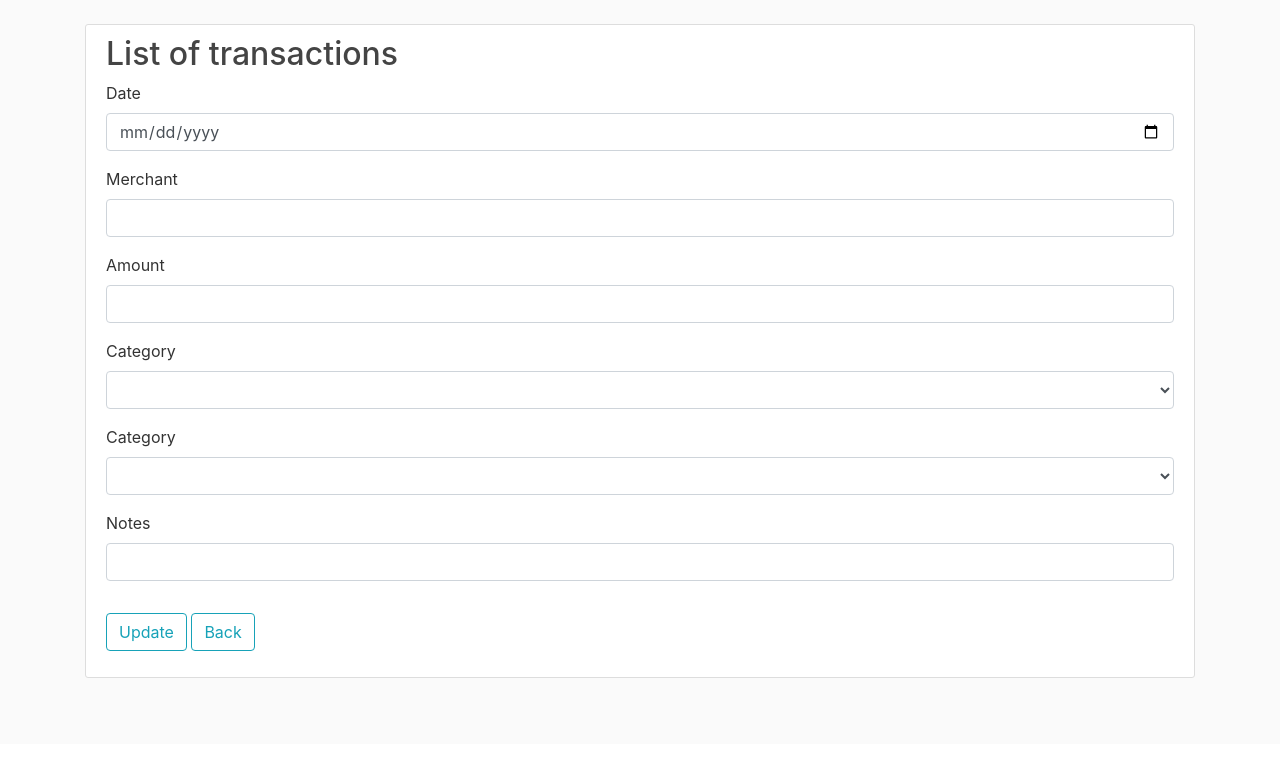
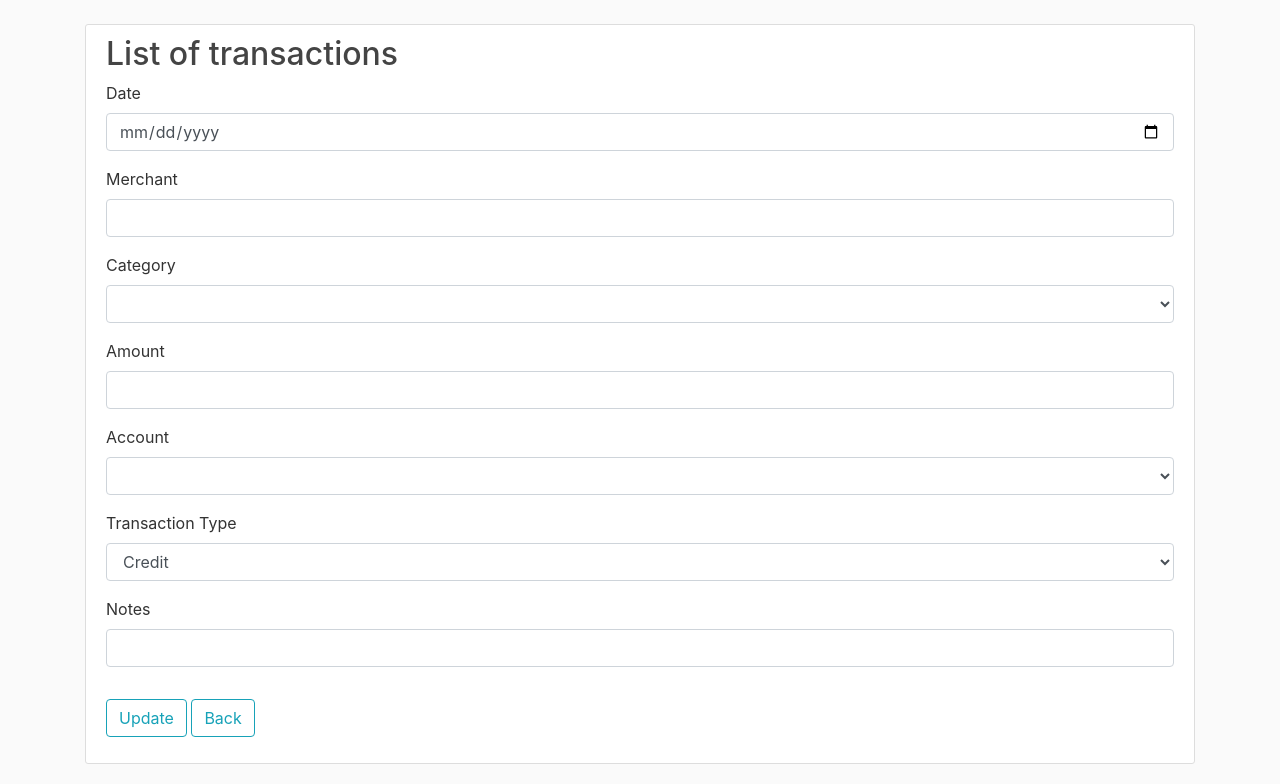
Before and after one commit to JSellers0/rw_budget, a Flask app: template templates/transactions/transaction_update.html in a window 1280 px wide. Shown: the part 56-840 px from the top of the page. Before the commit the page ends 734 px from the top, so only its background shows below. Run offline with Flask 3, Linux system fonts and the light colour scheme; the template is opened without the code that fills it: values that come from a table or form of the project are taken from there, others are empty; parts of the project's set-up code (start-up, migrations or seed data) failed here and were passed over; some libraries are stand-ins or nearby versions.

Commit message:
transactionid gets called by hidden_tag() fix field order.

```diff
--- a/templates/transactions/transaction_update.html
+++ b/templates/transactions/transaction_update.html
@@ -10,30 +10,33 @@
         <form method="POST", action="">
             {{ form.hidden_tag() }}
             <fieldset class="form-group">
-                {{ form.trasactionid(value=transaction.transaction.transaction_id)}}
                 <div class="form-group">
                     {{form.transaction_date.label(class="form-control-label")}}
-                    {{form.transaction_date(class="form-control", value=transaction.transaction.transaction_date)}}
+                    {{form.transaction_date(class="form-control")}}
                 </div>
                 <div class="form-group">
                     {{form.merchant_name.label(class="form-control-label")}}
-                    {{form.merchant_name(class="form-control", value=transaction.transaction.merchant_name)}}
+                    {{form.merchant_name(class="form-control")}}
+                </div>
+                <div class="form-group">
+                    {{form.category.label(class="form-control-label")}}
+                    {{form.category(class="form-control")}}
                 </div>
                 <div class="form-group">
                     {{form.amount.label(class="form-control-label")}}
-                    {{form.amount(class="form-control", value=transaction.transaction.amount)}}
+                    {{form.amount(class="form-control")}}
                 </div>
                 <div class="form-group">
-                    {{form.category.label(class="form-control-label")}}
-                    {{form.category(class="form-control", value=transaction.category.categoryid)}}
+                    {{form.account.label(class="form-control-label")}}
+                    {{form.account(class="form-control")}}
                 </div>
                 <div class="form-group">
-                    {{form.category.label(class="form-control-label")}}
-                    {{form.category(class="form-control", value=transaction.category.categoryid)}}
+                    {{form.transaction_type.label(class="form-control-label")}}
+                    {{form.transaction_type(class="form-control")}}
                 </div>
                 <div class="form-group">
                     {{form.note.label(class="form-control-label")}}
-                    {{form.note(class="form-control", innerHTML=transaction.transaction.note)}}
+                    {{form.note(class="form-control")}}
                 </div>
             </fieldset>
                 <div class="form-group">
```
